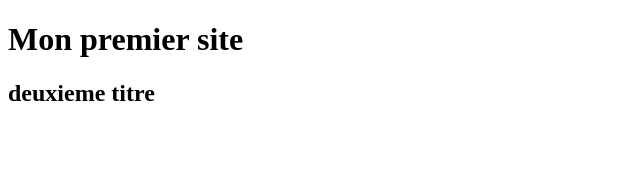
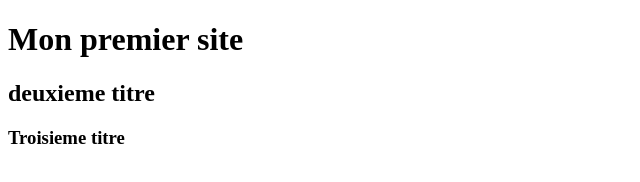
Before and after one commit to kevinkalenga/code, a plain HTML site: page index.html in a window 1280 px wide. Shown: the whole page, without its empty margins (0-640 px from the left). Drawn offline with Linux system fonts and the light colour scheme.

Commit message:
third title

```diff
--- a/index.html
+++ b/index.html
@@ -10,6 +10,7 @@
     <header>
       <h1>Mon premier site</h1>
       <h2>deuxieme titre</h2>
+      <h3>Troisieme titre<h3>
     </header>
   </body>
 </html>
```
